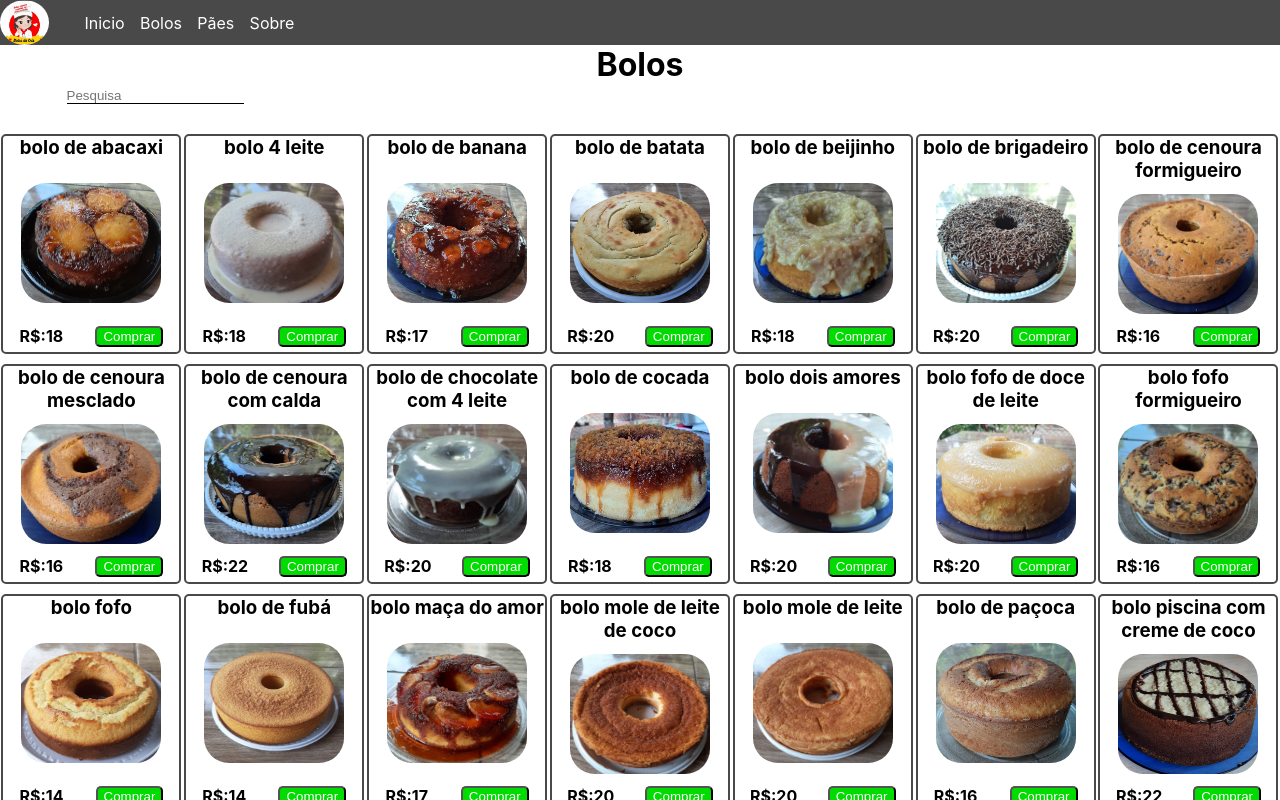
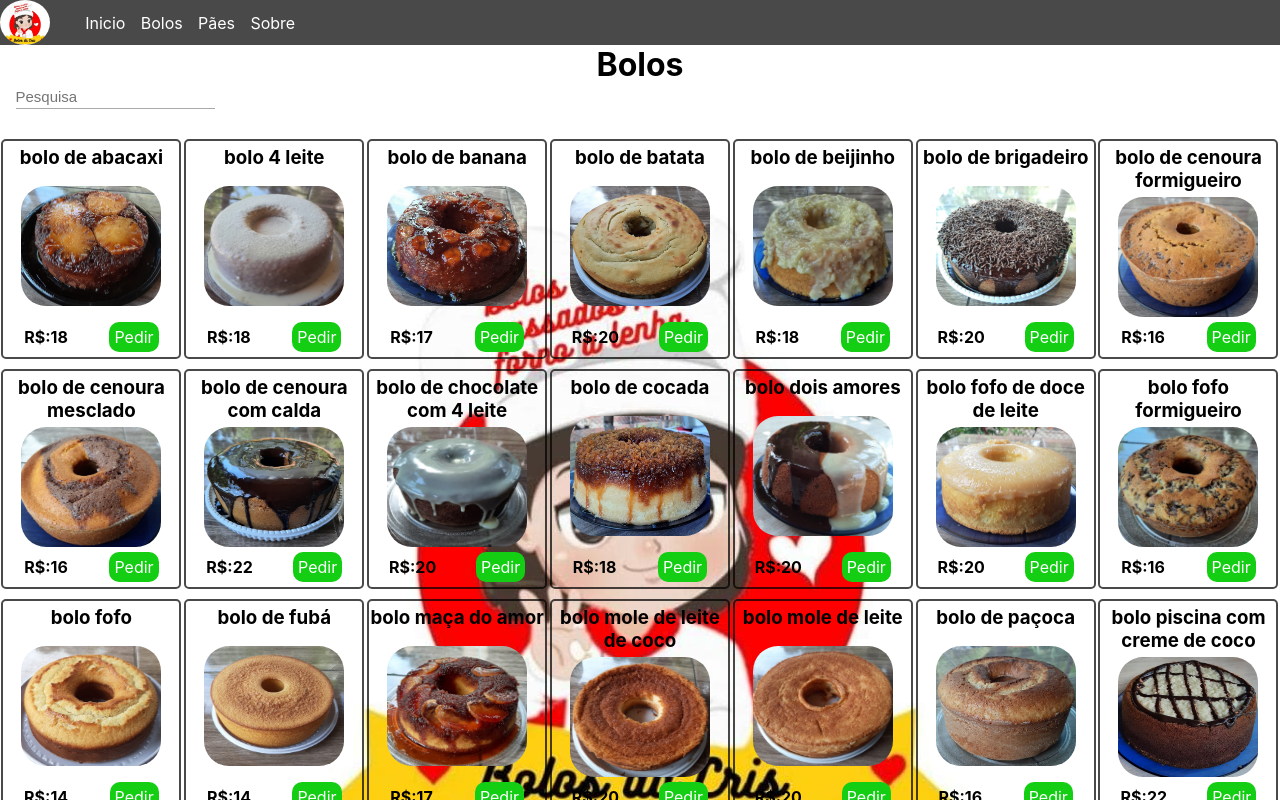
Before and after one commit to FranciscoNeto2909/bolos-da-cris, a React (Create React App) app: page /bolos in a window 1280 px wide. Shown: the top 800 px of the page. Built offline with nearby package versions, Linux system fonts and the light colour scheme; the HTML template or start-up script is replaced by a standard one.

Commit message:
improved

```diff
--- a/src/App.js
+++ b/src/App.js
@@ -11,7 +11,7 @@ export default function App() {
     <div className="App">
       <NavBar/>
       <Routes>
-        <Route path='/inicio' element={<Inicio/>}/>
+        <Route path='/' element={<Inicio/>}/>
         <Route path='/bolos' element={<Bolos/>}/>
         <Route path='/paes' element={<Paes/>}/>
         <Route path='/sobre' element={<Sobre/>}/>
--- a/src/components/bolos/BolosCard.jsx
+++ b/src/components/bolos/BolosCard.jsx
@@ -7,7 +7,7 @@ export default function BolosCard({name, price, img}) {
             <img src={img} alt="bolo" className="boloCard-img"/>
              <div className="boloCard-info">
                 <p className="boloCard-price">R$:{price}</p>
-                <button>Comprar</button>
+                <a className="btn-pedidos">Pedir</a>
              </div>
         </div>
     )
--- a/src/components/bolos/bolosCard.css
+++ b/src/components/bolos/bolosCard.css
@@ -17,7 +17,7 @@
 .boloCard-info{
     display: flex;
     justify-content: space-around;
-    align-items: flex-start;
+    align-items: center;
     margin-bottom: 5px;
 }
 .boloCard-info button{
@@ -28,6 +28,9 @@
 }
 .boloCard-price{
     font-weight: bold;
+}
+h3{
+    margin-top: 5px;
 }
 @media(max-width:500px){
     .boloCard{
--- a/src/components/navbar/navBar.css
+++ b/src/components/navbar/navBar.css
@@ -19,6 +19,15 @@ a:hover{
     border-radius: 5px;
     background-color: rgba(0, 0, 0, 0.200);
 }
+.btn-pedidos{
+    background-color: rgb(20, 206, 20);
+    border-radius: 10px;
+}
+.btn-pedidos:hover{
+    background-color: #0f0;
+    border-radius: 10px;
+    cursor: pointer;
+}
 nav img{
     height: 45px;
     border-radius: 50%;
--- a/src/components/navbar/navBar.jsx
+++ b/src/components/navbar/navBar.jsx
@@ -6,7 +6,7 @@ export default function NavBar() {
         <nav>
             <img src={logo} alt="logo" />
             <div className="nav-links">
-                <Link to="/inicio">Inicio</Link>
+                <Link to="/">Inicio</Link>
                 <Link to="/bolos">Bolos</Link>
                 <Link to="/paes">Pães</Link>
                 <Link to="/sobre">Sobre</Link>
--- a/src/index.css
+++ b/src/index.css
@@ -8,6 +8,9 @@
 }
 body {
   margin: 0;
+  background-image:url("./imgs/logo.png");
+  background-repeat: no-repeat;
+  background-position: center;
   font-family: -apple-system, BlinkMacSystemFont, 'Segoe UI', 'Roboto', 'Oxygen',
     'Ubuntu', 'Cantarell', 'Fira Sans', 'Droid Sans', 'Helvetica Neue',
     sans-serif;
--- a/src/pages/Bolos.jsx
+++ b/src/pages/Bolos.jsx
@@ -5,10 +5,11 @@ import "./index.css"
 
 export default function Bolos() {
     const[search, setSearch] = useState("")
+    const lowerSearch = search.toLowerCase()
     function handleGetInputValue(e) {
         setSearch(e.target.value)
     }
-     const BolosFiltrados = BolosJson.filter(bolo => bolo.name.includes(search))
+     const BolosFiltrados = BolosJson.filter(bolo => bolo.name.toLowerCase().includes(lowerSearch))
 
     return(
     <>
--- a/src/pages/index.css
+++ b/src/pages/index.css
@@ -5,13 +5,16 @@
     margin-top: 20px;
 }
 .container-pesquisa{
-    width: 300px;
+    width: 220px;
     align-self: flex-start;
 }
 .container-pesquisa input{
+    height: 25px;
+    font-size: 15px;
     margin-left: 10px;
+    background-color: inherit;
     border: none;
-    border-bottom: 1px solid black;
+    border-bottom: 1px solid darkgray;
     outline: none;
 }
 @media(max-width:500px){
```
Also changed, not shown: src/imgs/logo.png.
